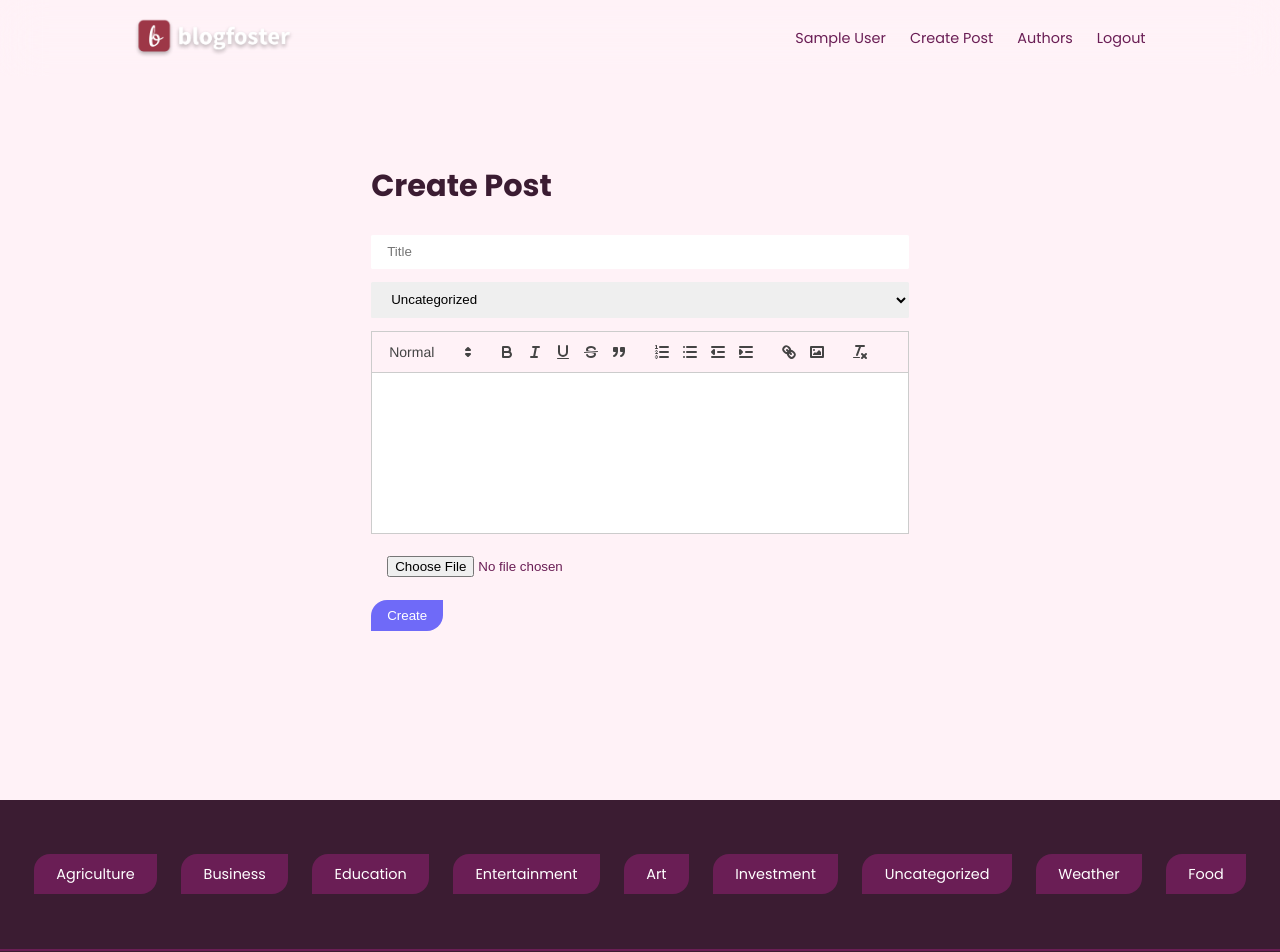
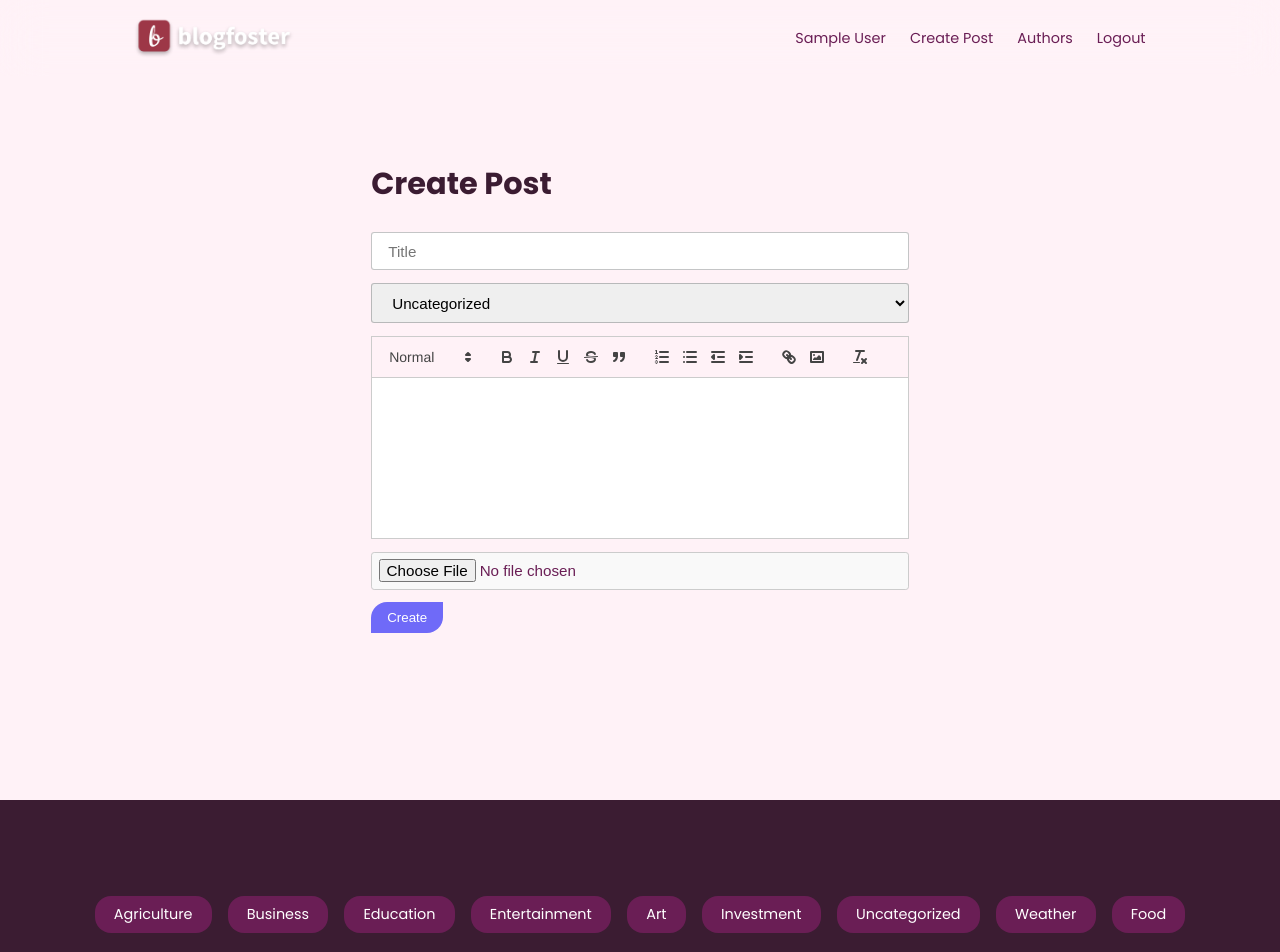
Before and after one commit to vaibhavkumawat123/BlogFoster, a React (Vite) app in the folder client/: page /create in a window 1280 px wide. Shown: the top 952 px of the page. Built offline with nearby package versions, Linux system fonts and the light colour scheme; sample sign-in values are in the browser's storage; what javascript-time-ago would draw is missing.

Commit message:
Set favicon and updated index.html

```diff
--- a/client/index.html
+++ b/client/index.html
@@ -1,11 +1,11 @@
-<!doctype html>
+<!DOCTYPE html>
 <html lang="en">
   <head>
     <meta charset="UTF-8" />
-    <link rel="icon" type="image/svg+xml" href="/vite.svg" />
     <meta name="viewport" content="width=device-width, initial-scale=1.0" />
-      <link href="/src/styles.css" rel="stylesheet">
-    <title>Vite + React</title>
+    <link rel="icon" type="image/png" href="./src/assets/logo1.5.png" />
+    <link href="/src/styles.css" rel="stylesheet" />
+    <title>BlogFoster</title>
   </head>
   <body>
     <div id="root"></div>
--- a/client/src/index.css
+++ b/client/src/index.css
@@ -299,18 +299,22 @@ footer {
 
 .footer_categories {
   display: flex;
-  align-items: center;
+  flex-wrap: wrap;
   justify-content: center;
-  gap: 1.5rem;
-  margin-bottom: 4rem;
+  gap: 1rem;
+  margin: 2rem auto 4rem;
+  max-width: 90%;
 }
 
 .footer_categories a {
   background: var(--color-gray-700);
   color: var(--color-white);
-  padding: 0.6rem 1.4rem;
-  border-radius: 1rem 0;
+  padding: 0.5rem 1.2rem;
+  border-radius: 1rem;
   transition: var(--transition);
+  display: inline-block;
+  white-space: nowrap;
+  font-size: 0.9rem;
 }
 
 .footer_categories a:hover {
@@ -425,6 +429,43 @@ footer {
   gap: 0.8rem;
 }
 
+.form.create-post_form input,
+.form.create-post_form select,
+.form.create-post_form textarea {
+  width: 100%;
+  padding: 0.6rem 1rem;
+  border-radius: 0.2rem;
+  resize: none;
+  font-size: 0.95rem;
+  border: 1px solid var(--color-gray-300);
+}
+
+.form.create-post_form input[type="file"] {
+  padding: 0.4rem;
+  background: #f9f9f9;
+  border: 1px solid #ccc;
+  cursor: pointer;
+}
+
+.form_error-message {
+  background: var(--color-red);
+  color: var(--color-white);
+  font-size: 0.8rem;
+  padding: 0.6rem 1rem;
+  border-radius: 0.2rem;
+  display: block;
+  margin-bottom: 1rem;
+}
+
+/* Quill editor custom height */
+.ql-editor {
+  overflow: hidden;
+  background: var(--color-white);
+  height: 10rem !important;
+  font-size: 1rem;
+}
+
+
 input,
 select,
 textarea {
@@ -464,6 +505,10 @@ textarea {
   height: calc(100vh - 12rem);
   display: grid;
   place-items: center;
+}
+
+.create-post h2 {
+  margin-bottom: 2rem;
 }
 
 .register h2,
@@ -799,6 +844,10 @@ background: white;
     width: 90%;
   }
 
+  .form.create-post_form {
+    gap: 1rem;
+  }
+
   .home .flex {
     flex-direction: column;
   }
@@ -812,7 +861,11 @@ background: white;
   }
 
   .footer_categories {
-    flex-wrap: wrap;
-    gap: 0.8rem;
+    gap: 0.6rem;
+  }
+
+  .footer_categories a {
+    font-size: 0.77rem;
+    padding: 0.4rem 0.9rem;
   }
 }
--- a/client/src/pages/CreatePost.jsx
+++ b/client/src/pages/CreatePost.jsx
@@ -4,6 +4,7 @@ import 'react-quill/dist/quill.snow.css';
 import { UserContext } from '../context/useContext';
 import { useNavigate } from 'react-router-dom';
 import axios from 'axios';
+import '../index.css'
 
 const CreatePost = () => {
 
```
Also changed, not shown: client/src/assets/logo1.5.png (added), 1 other file (tests, documents, lock files or other folders).
